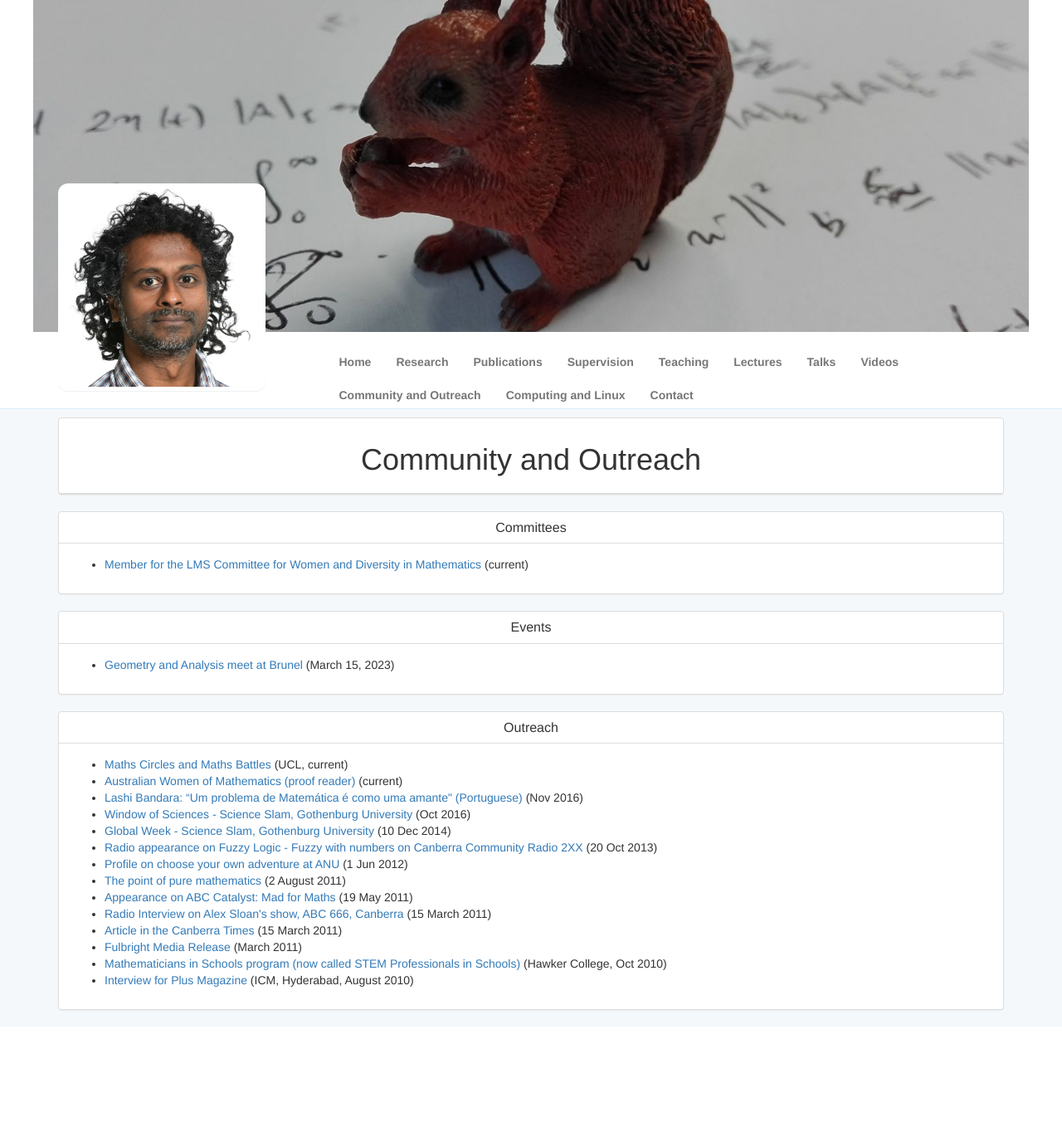
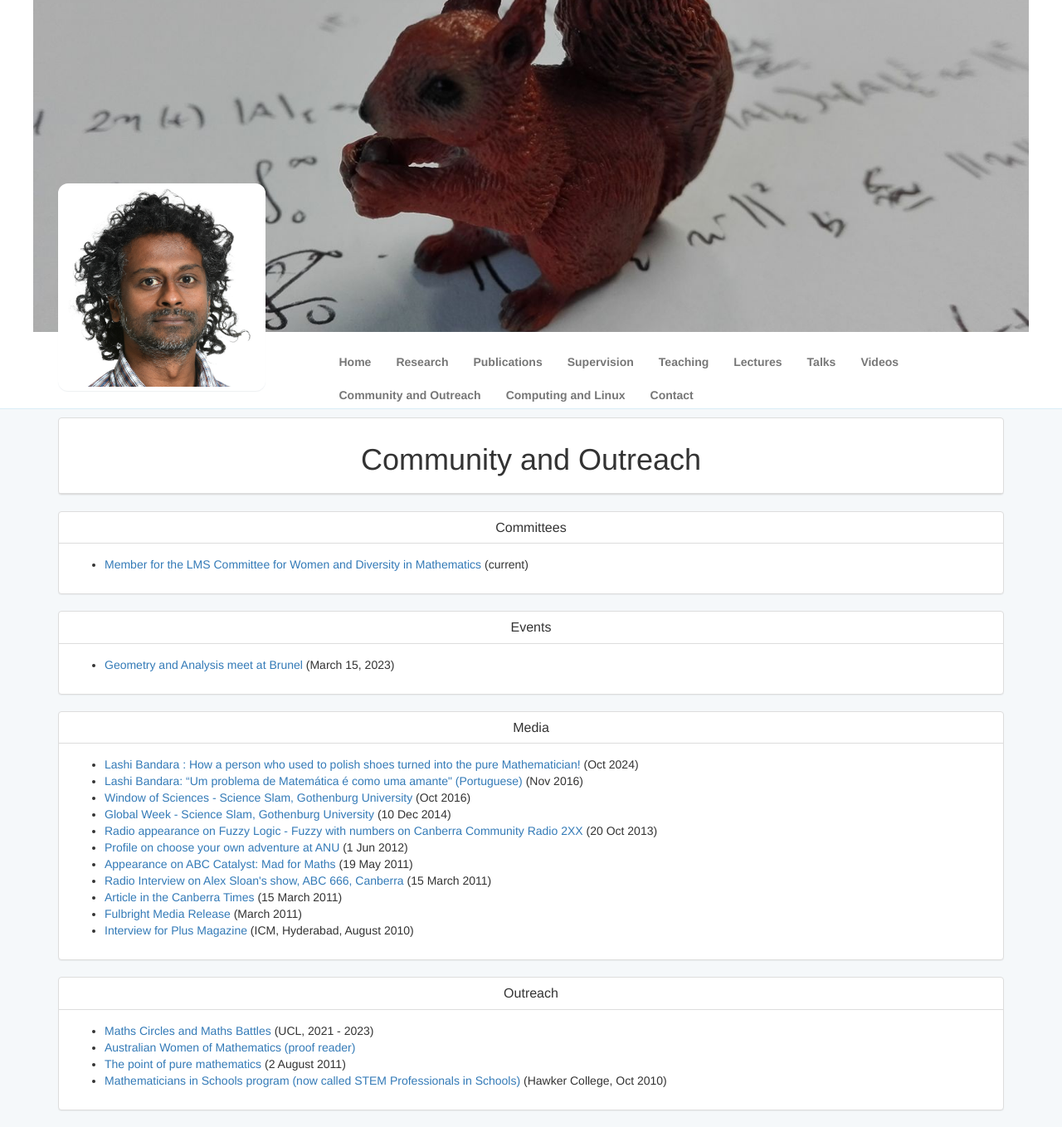
Before and after one commit to lashi-bandara/lashi-bandara.github.io, a Jekyll site: the page built from toc/outreach/index.html, in a window 1280 px wide. Shown: the whole page at 83% size. Built offline with Jekyll 4.4.1, drawn with Linux system fonts in a browser that asks for light colours; before the commit the page ends 1237 px from its top, so only the background shows below that.

Commit message:
Added media, sepaerated out the Outreach

```diff
--- a/toc/outreach/index.html
+++ b/toc/outreach/index.html
@@ -30,20 +30,19 @@ description: "Lashi Bandara - Community and Outreach"
   </div>
 </div>
 
+
 <div class="panel panel-default content-panel">
   <div class="panel-heading">
-    <h1 class="panel-title">Outreach</h1>
+    <h1 class="panel-title">Media</h1>
   </div>
 
 
   <div class="panel-body">
 
 	<ul>
-	<li> <a href="https://wesolveproblems.org.uk/">Maths Circles and Maths Battles</a> (UCL, current)
-        </li>
+	<li> <a href="https://www.youtube.com/watch?v=ISNCwUYIW0o&ab_channel=QuantifiedSidharth">
+	Lashi Bandara : How a person who used to polish shoes turned into the pure Mathematician!</a> (Oct 2024) </li>
 
-	<li> <a href="https://sites.google.com/view/pierre-portal/australian-women-of-mathematics">Australian Women of Mathematics (proof reader)</a> (current)
-        </li>
 
 	<li> <a href="https://observador.pt/especiais/lashi-bandara-um-problema-de-matematica-e-como-uma-amante/">
 	Lashi Bandara: “Um problema de Matemática é como uma amante" (Portuguese)</a> (Nov 2016) </li>
@@ -90,13 +84,43 @@ description: "Lashi Bandara - Community and Outreach"
 	<li> <a href="https://www.fulbright.org.au/alumni/profiles/2011-alumni/"> Fulbright Media Release</a>
 	(March 2011)
 
+  <li><a href="http://plus.maths.org/content/so-you-want-be-mathematician">
+	Interview for Plus Magazine</a> (ICM, Hyderabad, August 2010)</li>
+  </div>
+</div>
+
+
+<div class="panel panel-default content-panel">
+  <div class="panel-heading">
+    <h1 class="panel-title">Outreach</h1>
+  </div>
+
+
+  <div class="panel-body">
+
+	<ul>
+	<li> <a href="https://wesolveproblems.org.uk/">Maths Circles and Maths Battles</a> (UCL, 2021 - 2023)
+        </li>
+
+	<li> <a href="https://sites.google.com/view/pierre-portal/australian-women-of-mathematics">Australian Women of Mathematics (proof reader)</a>
+        </li>
+
+
+<!--	<li> <a href="http://issuu.com/anureporter/docs/anu_reporter_summer_2011">
+	Article in the ANU Reporter: Taking maths to the masses</a>
+	(22 Nov 2011)
+	</li> -->
+
+	<li> <a href="http://theconversation.edu.au/explainer-the-point-of-pure-mathematics-2385">
+	The point of pure mathematics</a>
+	(2 August 2011)
+	</li>
+	</li>
 
 	<li> <a href="https://www.csiro.au/en/Education/Programs/STEM-Professionals-in-Schools">
 	Mathematicians in Schools program (now called STEM Professionals in Schools)</a>
 	(Hawker College, Oct 2010)
 	</li>
 
-  <li><a href="http://plus.maths.org/content/so-you-want-be-mathematician">
-	Interview for Plus Magazine</a> (ICM, Hyderabad, August 2010)</li>
   </div>
 </div>
```
Also changed, not shown: other parts of toc/outreach/index.html (+0 -5 lines).
